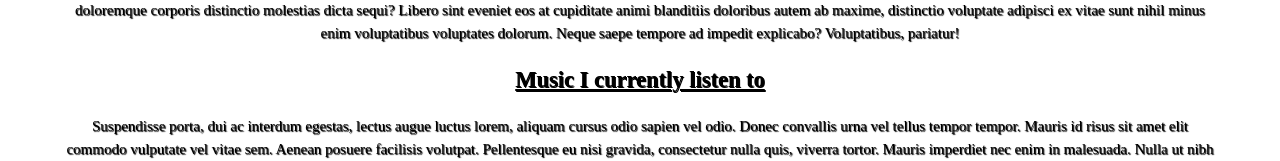
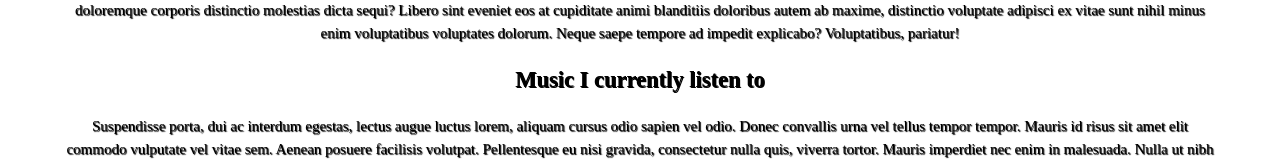
Before and after one commit to 228th-CamCoder/228th-CamCoder.github.io, a plain HTML site: page pages/interest.html in a window 1280 px wide. Shown: the part 207-368 px from the top of the page. Drawn offline with Linux system fonts and the light colour scheme.

Commit message:
Update interest.html

```diff
--- a/pages/interest.html
+++ b/pages/interest.html
@@ -34,7 +34,7 @@
                 </p>
 
 				<!-- Audio... -->
-				<h2 style="text-decoration: underline;filter:drop-shadow(1px 1px 0.75px #000);">Music I currently listen to</h2>
+				<h2 style="filter:drop-shadow(1px 1px 0.75px #000);">Music I currently listen to</h2>
 				<p>
 					Suspendisse porta, dui ac interdum egestas, lectus augue luctus lorem, aliquam cursus odio sapien vel odio. Donec convallis urna vel tellus tempor tempor. Mauris id risus sit amet elit commodo vulputate vel vitae sem. Aenean posuere facilisis volutpat. Pellentesque eu nisi gravida, consectetur nulla quis, viverra tortor. Mauris imperdiet nec enim in malesuada. Nulla ut nibh ipsum. Integer ut blandit odio.
 				</p>
```
